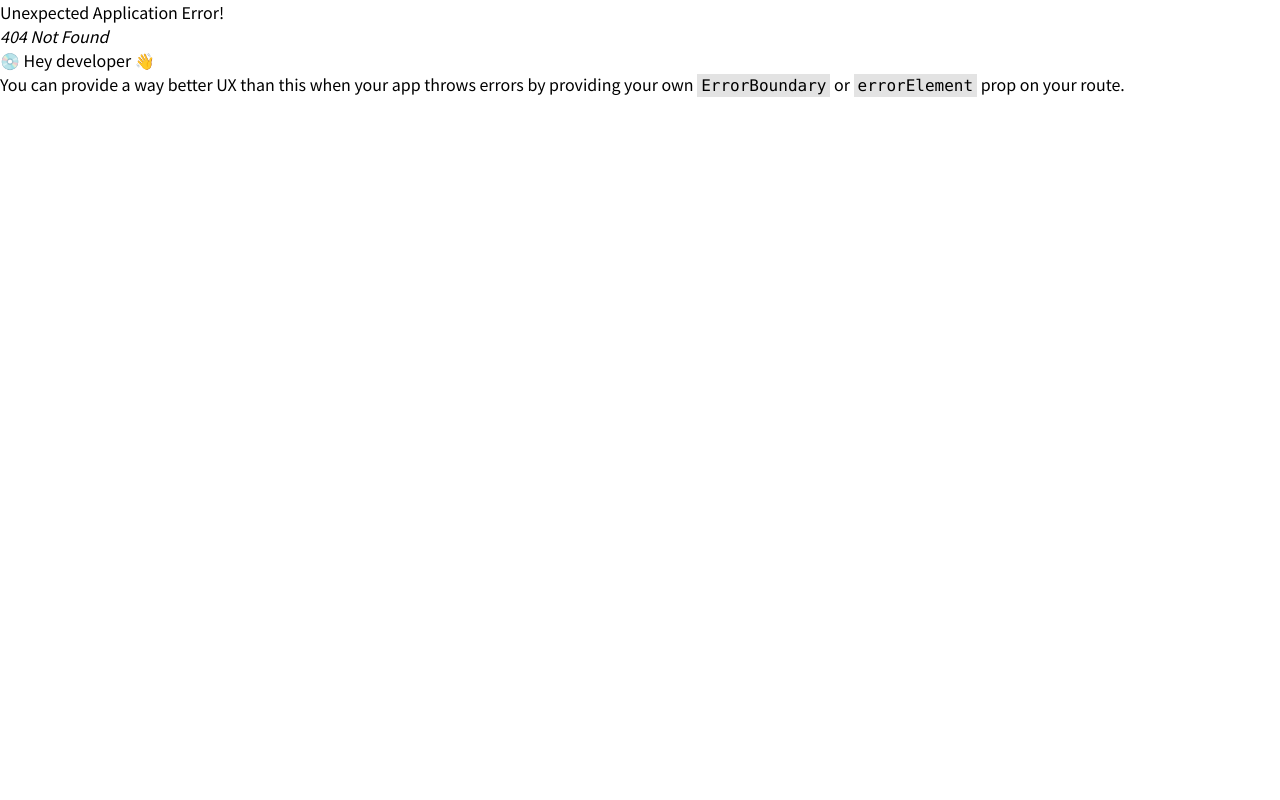
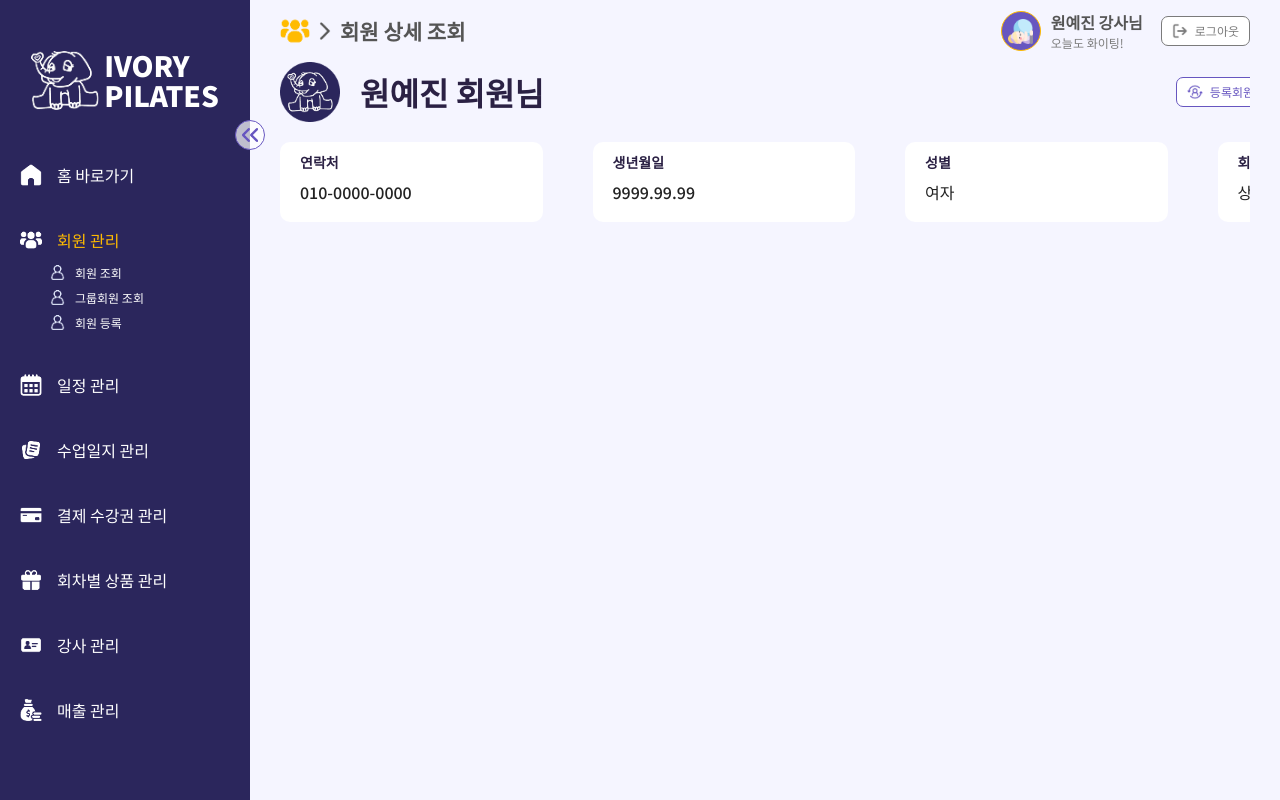
Before and after one commit to DogFeetBirdFeet/ivoryPilatesFrontEnd, a React (Vite) app: page /member/detail in a window 1280 px wide. Before the commit this address had no page. Built offline with nearby package versions, Linux system fonts and the light colour scheme.

Commit message:
회원상세조회 작업중

```diff
--- /dev/null
+++ b/src/pages/Member/MemberDetail.tsx
@@ -0,0 +1,64 @@
+import { useLayoutContext } from '@/hooks/useLayoutContext';
+import headerIcon from '@/assets/icon/yellow/icon_mem.png';
+import iconIvo from '@/assets/icon/purple/icon_ivo.png';
+import iconConvert from '@/assets/icon/purple/icon_convert.png';
+import iconEdit from '@/assets/icon/purple/icon_save.png';
+import { useEffect, useState } from 'react';
+import BtnIconText from '@/common/components/buttons/BtnIconText';
+
+type memType = 'C' | 'A' | 'R' | 'E';
+
+export default function MemberDetail() {
+  const [memType, setMemType] = useState<memType | null>(null);
+
+  // 헤더정보 세팅
+  const { setHeaderTitle, setHeaderIcon } = useLayoutContext();
+
+  useEffect(() => {
+    setHeaderTitle('회원 상세 조회');
+    setHeaderIcon(headerIcon);
+  }, [setHeaderTitle, setHeaderIcon]);
+
+  return (
+    <div className="min-w-[1200px] w-full flex justify-center">
+      {/* 좌측 */}
+      <div className="min-w-[1200px] flex flex-col">
+        {/* 기본정보 */}
+        <section>
+          {/* 이름 & 버튼 */}
+          <div className="flex items-center mb-20px">
+            <img src={iconIvo} className="w-60px h-60px mr-20px" alt="User Icon" />
+            <span className="flex-1 text-3xl text-ppt font-bold">원예진 회원님</span>
+            <div className="w-280px flex gap-10px">
+              <BtnIconText type="B" icon={iconConvert} text="등록회원으로 전환하기" onClick={() => {}} />
+              <BtnIconText type="B" icon={iconEdit} text="회원정보 수정하기" onClick={() => {}} />
+            </div>
+          </div>
+
+          {/* 연락처/생년월일/성별/타입 */}
+          <div className="grid grid-cols-4 h-80px gap-50px">
+            <div className="bg-white h-full flex flex-col px-20px py-10px rounded-default">
+              <p className="text-ppt text-sm font-bold">연락처</p>
+              <div className="flex-1 flex items-center text-black text-xl font-medium">010-0000-0000</div>
+            </div>
+            <div className="bg-white h-full flex flex-col px-20px py-10px rounded-default">
+              <p className="text-ppt text-sm font-bold">생년월일</p>
+              <div className="flex-1 flex items-center text-black text-xl font-medium">9999.99.99</div>
+            </div>
+            <div className="bg-white h-full flex flex-col px-20px py-10px rounded-default">
+              <p className="text-ppt text-sm font-bold">성별</p>
+              <div className="flex-1 flex items-center text-black text-xl font-medium">여자</div>
+            </div>
+            <div className="bg-white h-full flex flex-col px-20px py-10px rounded-default">
+              <p className="text-ppt text-sm font-bold">회원구분</p>
+              <div className="flex-1 flex items-center text-black text-xl font-medium">상담회원</div>
+            </div>
+          </div>
+        </section>
+      </div>
+
+      {/* 우측 */}
+      <div></div>
+    </div>
+  );
+}
```
Also changed, not shown: src/main.tsx (+18 -13 lines), src/assets/icon/purple/icon_convert.png (added).
